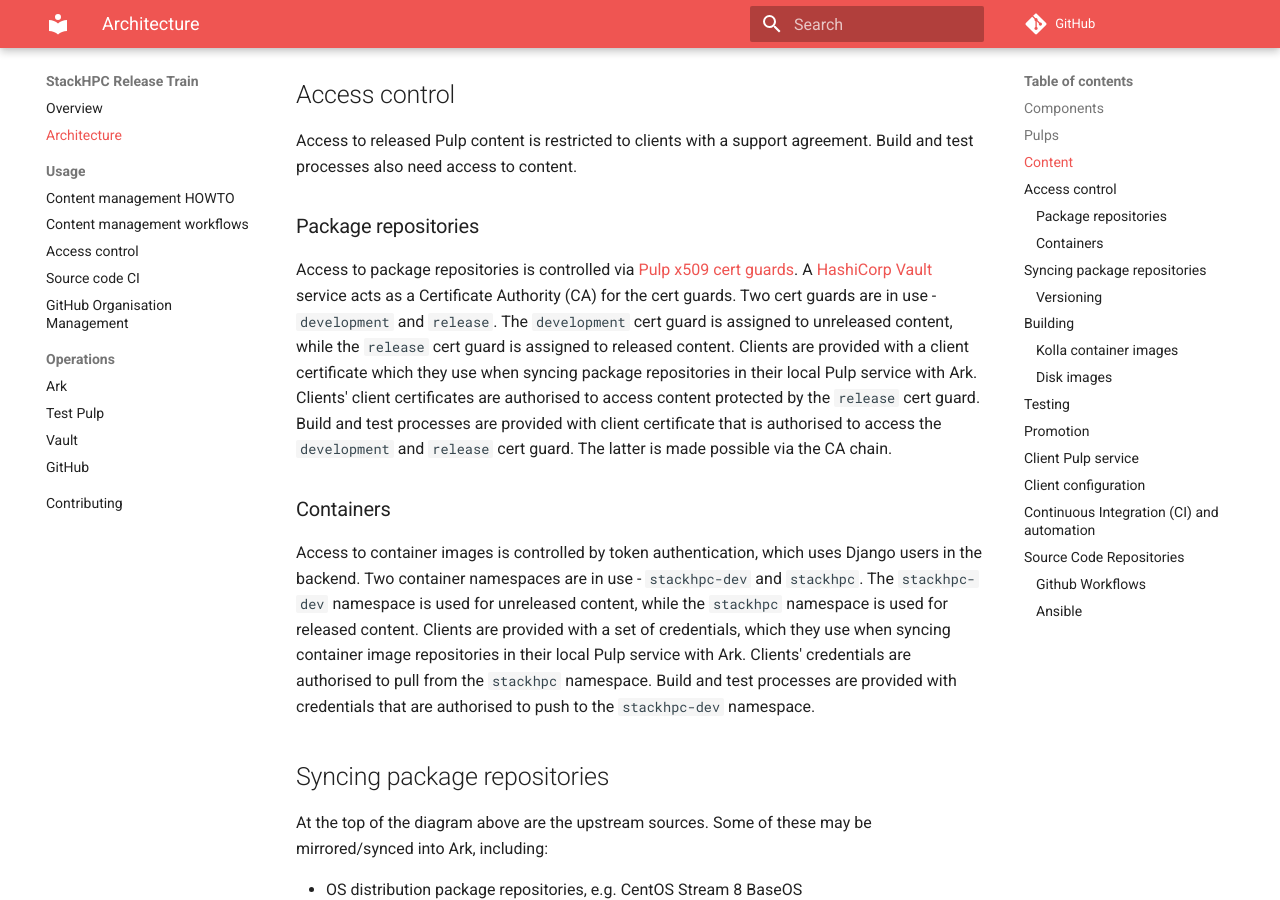
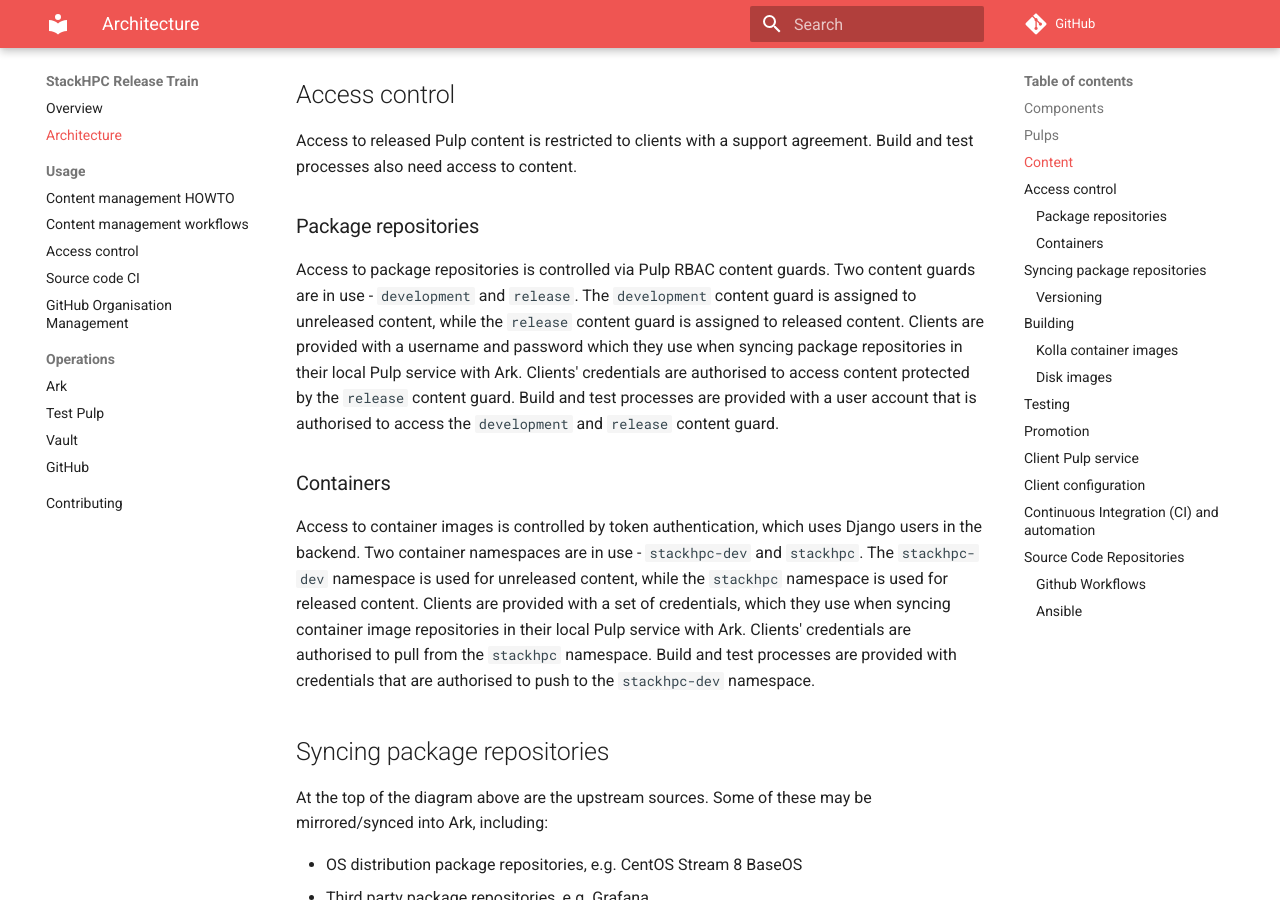
Before and after one commit to stackhpc/stackhpc-release-train, an MkDocs documentation site: the page built from docs/architecture/index.md, in a window 1280 px wide and 900 px high, scrolled down 2478 px. Built offline with MkDocs 1.6.1 and Material for MkDocs 9.7.7, drawn with Linux system fonts in a browser that asks for light colours; comment, search, counter and statistics services are not loaded; some of the changed text lies outside the part shown.

Commit message:
Updating docs

```diff
--- a/docs/architecture/index.md
+++ b/docs/architecture/index.md
@@ -58,14 +58,12 @@ Build and test processes also need access to content.
 
 ### Package repositories
 
-Access to package repositories is controlled via [Pulp x509 cert guards](https://docs.pulpproject.org/pulp_certguard/).
-A [HashiCorp Vault](https://vault.stackhpc.com/) service acts as a Certificate Authority (CA) for the cert guards.
-Two cert guards are in use - `development` and `release`.
-The `development` cert guard is assigned to unreleased content, while the `release` cert guard is assigned to released content.
-Clients are provided with a client certificate which they use when syncing package repositories in their local Pulp service with Ark.
-Clients' client certificates are authorised to access content protected by the `release` cert guard.
-Build and test processes are provided with client certificate that is authorised to access the `development` and `release` cert guard.
-The latter is made possible via the CA chain.
+Access to package repositories is controlled via Pulp RBAC content guards.
+Two content guards are in use - `development` and `release`.
+The `development` content guard is assigned to unreleased content, while the `release` content guard is assigned to released content.
+Clients are provided with a username and password which they use when syncing package repositories in their local Pulp service with Ark.
+Clients' credentials are authorised to access content protected by the `release` content guard.
+Build and test processes are provided with a user account that is authorised to access the `development` and `release` content guard.
 
 ### Containers
 
@@ -148,7 +146,7 @@ Promotion describes the process whereby release candidate content is made into a
 
 For package repositories, promotion does not affect how content is accessed, only who may access it.
 Promotion involves changing the content guard for the distribution to be released from `development` to `release`.
-This makes the content accessible to clients using their x.509 client certificates.
+This makes the content accessible to clients using their client credentials.
 
 The `stackhpc` container namespace contains regular container repositories, which cannot be pushed to via `docker push`.
 Instead, we use the Pulp API to sync specific tags from `stackhpc-dev` to `stackhpc`.
```
Also changed, not shown: docs/index.md (+1 -1 lines).
